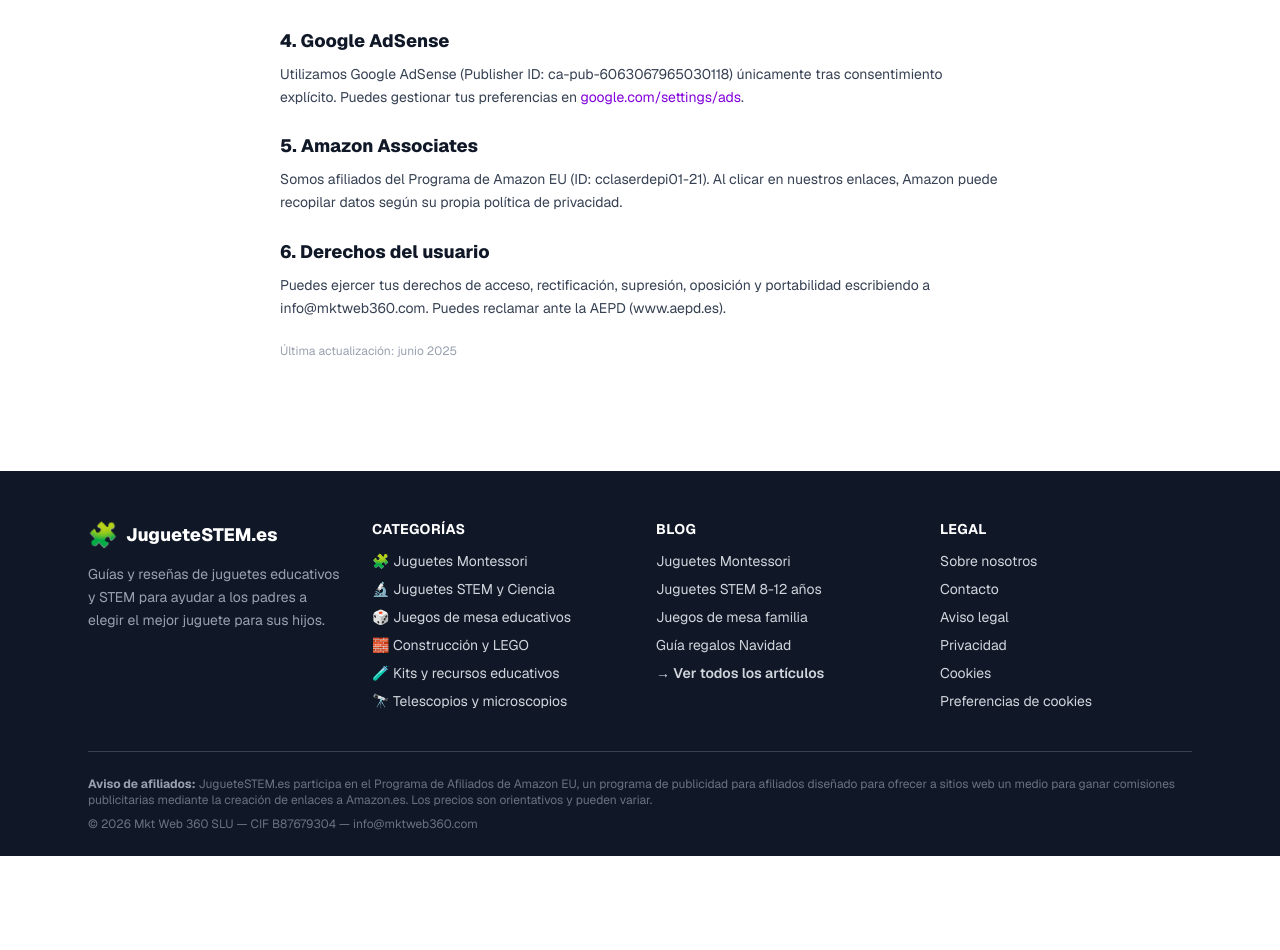
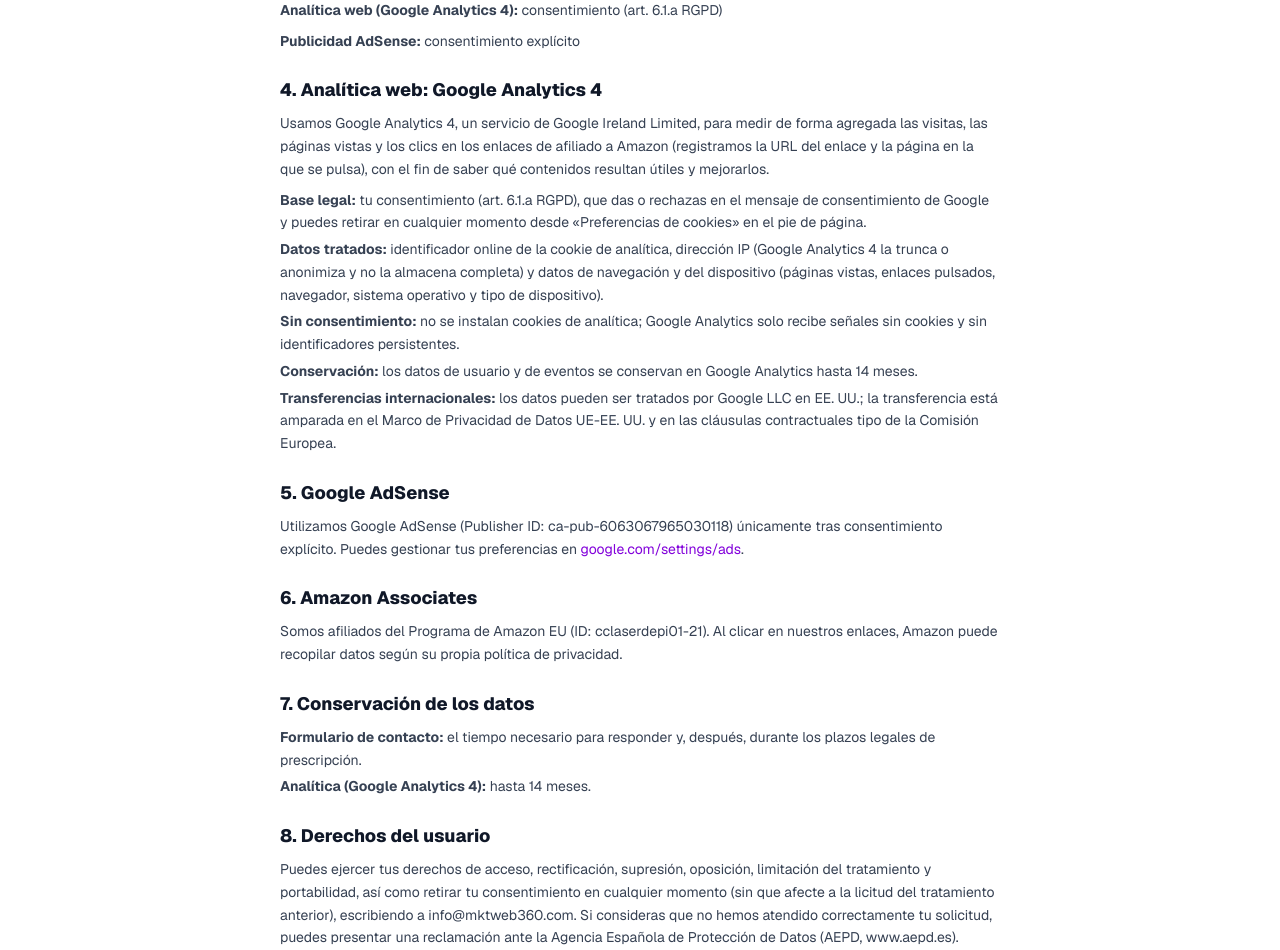
Before and after one commit to mktweb360/juguetestem, a Next.js app: page /politica-de-privacidad in a window 1280 px wide. Shown: the part 742-1692 px from the top of the page. Before the commit the page ends 1598 px from the top, so only its background shows below. Built offline with nearby package versions, Linux system fonts and the light colour scheme.

Commit message:
Privacidad: tratamiento de Google Analytics 4 (consentimiento, transferencias, conservación) y derechos completos; cookies: cómo retirar el consentimiento

```diff
--- a/app/politica-de-cookies/page.tsx
+++ b/app/politica-de-cookies/page.tsx
@@ -72,6 +72,18 @@
           </ul>
         </section>
 
+        <section>
+          <h2 className="text-lg font-extrabold text-gray-900 mb-2">Cómo retirar el consentimiento y borrar las cookies</h2>
+          <p className="mb-2">Las cookies de analítica (_ga, _ga_*) y de publicidad solo se instalan si las aceptas. Si las rechazas, Google Analytics solo recibe señales sin cookies y sin identificadores persistentes. Para retirar o cambiar tu consentimiento, pulsa «Preferencias de cookies» en el pie de cualquier página, modifica tu elección y guárdala: desde ese momento dejaremos de usar esas cookies. Retirar el consentimiento no elimina las cookies que ya estén guardadas en tu dispositivo; para borrarlas, usa la configuración de tu navegador:</p>
+          <ul className="space-y-1">
+            <li><strong>Google Chrome:</strong> Configuración › Privacidad y seguridad › Eliminar datos de navegación</li>
+            <li><strong>Mozilla Firefox:</strong> Ajustes › Privacidad &amp; Seguridad › Cookies y datos del sitio › Limpiar datos</li>
+            <li><strong>Safari (Mac):</strong> Ajustes › Privacidad › Gestionar datos de sitios web</li>
+            <li><strong>Microsoft Edge:</strong> Configuración › Privacidad, búsqueda y servicios › Borrar datos de exploración</li>
+          </ul>
+          <p className="mt-2">Si bloqueas todas las cookies, el mensaje de consentimiento volverá a aparecer en cada visita, porque no podremos recordar tu decisión.</p>
+        </section>
+
         <p>Más información en nuestra <Link href="/politica-de-privacidad" className="text-purple-700 hover:underline">política de privacidad</Link> o escríbenos a info@mktweb360.com. Los datos del titular están en el <Link href="/aviso-legal" className="text-purple-700 hover:underline">aviso legal</Link>.</p>
         <p className="text-xs text-gray-400">Última actualización: octubre de 2026</p>
       </div>
--- a/app/politica-de-privacidad/page.tsx
+++ b/app/politica-de-privacidad/page.tsx
@@ -35,7 +35,8 @@
           <h2 className="text-lg font-extrabold text-gray-900 mb-2">2. Datos que recopilamos</h2>
           <ul className="space-y-1">
             <li><strong><Link href="/contacto" className="text-purple-700 hover:underline">Formulario de contacto</Link>:</strong> nombre y dirección de email</li>
-            <li><strong>Cookies publicitarias:</strong> con tu consentimiento previo (ver <Link href="/politica-de-cookies" className="text-purple-700 hover:underline">política de cookies</Link>)</li>
+            <li><strong>Google Analytics 4:</strong> datos de navegación y del dispositivo para medir visitas de forma agregada, con cookies solo si las aceptas (ver apartado 4)</li>
+            <li><strong>Cookies analíticas y publicitarias:</strong> con tu consentimiento previo (ver <Link href="/politica-de-cookies" className="text-purple-700 hover:underline">política de cookies</Link>)</li>
             <li><strong>Google AdSense:</strong> datos para publicidad personalizada, solo con consentimiento</li>
             <li><strong>Amazon Associates:</strong> Amazon gestiona sus propios datos cuando clicas en nuestros enlaces</li>
           </ul>
@@ -45,27 +46,47 @@
           <h2 className="text-lg font-extrabold text-gray-900 mb-2">3. Finalidad y base legal</h2>
           <ul className="space-y-2">
             <li><strong>Atender consultas:</strong> consentimiento del interesado</li>
-            <li><strong>Analítica web:</strong> interés legítimo / consentimiento</li>
+            <li><strong>Analítica web (Google Analytics 4):</strong> consentimiento (art. 6.1.a RGPD)</li>
             <li><strong>Publicidad AdSense:</strong> consentimiento explícito</li>
           </ul>
         </section>
 
         <section>
-          <h2 className="text-lg font-extrabold text-gray-900 mb-2">4. Google AdSense</h2>
+          <h2 className="text-lg font-extrabold text-gray-900 mb-2">4. Analítica web: Google Analytics 4</h2>
+          <p className="mb-2">Usamos Google Analytics 4, un servicio de Google Ireland Limited, para medir de forma agregada las visitas, las páginas vistas y los clics en los enlaces de afiliado a Amazon (registramos la URL del enlace y la página en la que se pulsa), con el fin de saber qué contenidos resultan útiles y mejorarlos.</p>
+          <ul className="space-y-1">
+            <li><strong>Base legal:</strong> tu consentimiento (art. 6.1.a RGPD), que das o rechazas en el mensaje de consentimiento de Google y puedes retirar en cualquier momento desde «Preferencias de cookies» en el pie de página.</li>
+            <li><strong>Datos tratados:</strong> identificador online de la cookie de analítica, dirección IP (Google Analytics 4 la trunca o anonimiza y no la almacena completa) y datos de navegación y del dispositivo (páginas vistas, enlaces pulsados, navegador, sistema operativo y tipo de dispositivo).</li>
+            <li><strong>Sin consentimiento:</strong> no se instalan cookies de analítica; Google Analytics solo recibe señales sin cookies y sin identificadores persistentes.</li>
+            <li><strong>Conservación:</strong> los datos de usuario y de eventos se conservan en Google Analytics hasta 14 meses.</li>
+            <li><strong>Transferencias internacionales:</strong> los datos pueden ser tratados por Google LLC en EE. UU.; la transferencia está amparada en el Marco de Privacidad de Datos UE-EE. UU. y en las cláusulas contractuales tipo de la Comisión Europea.</li>
+          </ul>
+        </section>
+
+        <section>
+          <h2 className="text-lg font-extrabold text-gray-900 mb-2">5. Google AdSense</h2>
           <p>Utilizamos Google AdSense (Publisher ID: ca-pub-6063067965030118) únicamente tras consentimiento explícito. Puedes gestionar tus preferencias en <a href="https://www.google.com/settings/ads" className="text-purple-700 hover:underline" target="_blank" rel="noopener noreferrer">google.com/settings/ads</a>.</p>
         </section>
 
         <section>
-          <h2 className="text-lg font-extrabold text-gray-900 mb-2">5. Amazon Associates</h2>
+          <h2 className="text-lg font-extrabold text-gray-900 mb-2">6. Amazon Associates</h2>
           <p>Somos afiliados del Programa de Amazon EU (ID: cclaserdepi01-21). Al clicar en nuestros enlaces, Amazon puede recopilar datos según su propia política de privacidad.</p>
         </section>
 
         <section>
-          <h2 className="text-lg font-extrabold text-gray-900 mb-2">6. Derechos del usuario</h2>
-          <p>Puedes ejercer tus derechos de acceso, rectificación, supresión, oposición y portabilidad escribiendo a info@mktweb360.com. Puedes reclamar ante la AEPD (www.aepd.es).</p>
+          <h2 className="text-lg font-extrabold text-gray-900 mb-2">7. Conservación de los datos</h2>
+          <ul className="space-y-1">
+            <li><strong>Formulario de contacto:</strong> el tiempo necesario para responder y, después, durante los plazos legales de prescripción.</li>
+            <li><strong>Analítica (Google Analytics 4):</strong> hasta 14 meses.</li>
+          </ul>
         </section>
 
-        <p className="text-xs text-gray-400">Última actualización: junio 2025</p>
+        <section>
+          <h2 className="text-lg font-extrabold text-gray-900 mb-2">8. Derechos del usuario</h2>
+          <p>Puedes ejercer tus derechos de acceso, rectificación, supresión, oposición, limitación del tratamiento y portabilidad, así como retirar tu consentimiento en cualquier momento (sin que afecte a la licitud del tratamiento anterior), escribiendo a info@mktweb360.com. Si consideras que no hemos atendido correctamente tu solicitud, puedes presentar una reclamación ante la Agencia Española de Protección de Datos (AEPD, www.aepd.es).</p>
+        </section>
+
+        <p className="text-xs text-gray-400">Última actualización: octubre de 2026</p>
       </div>
     </div>
   );
```
